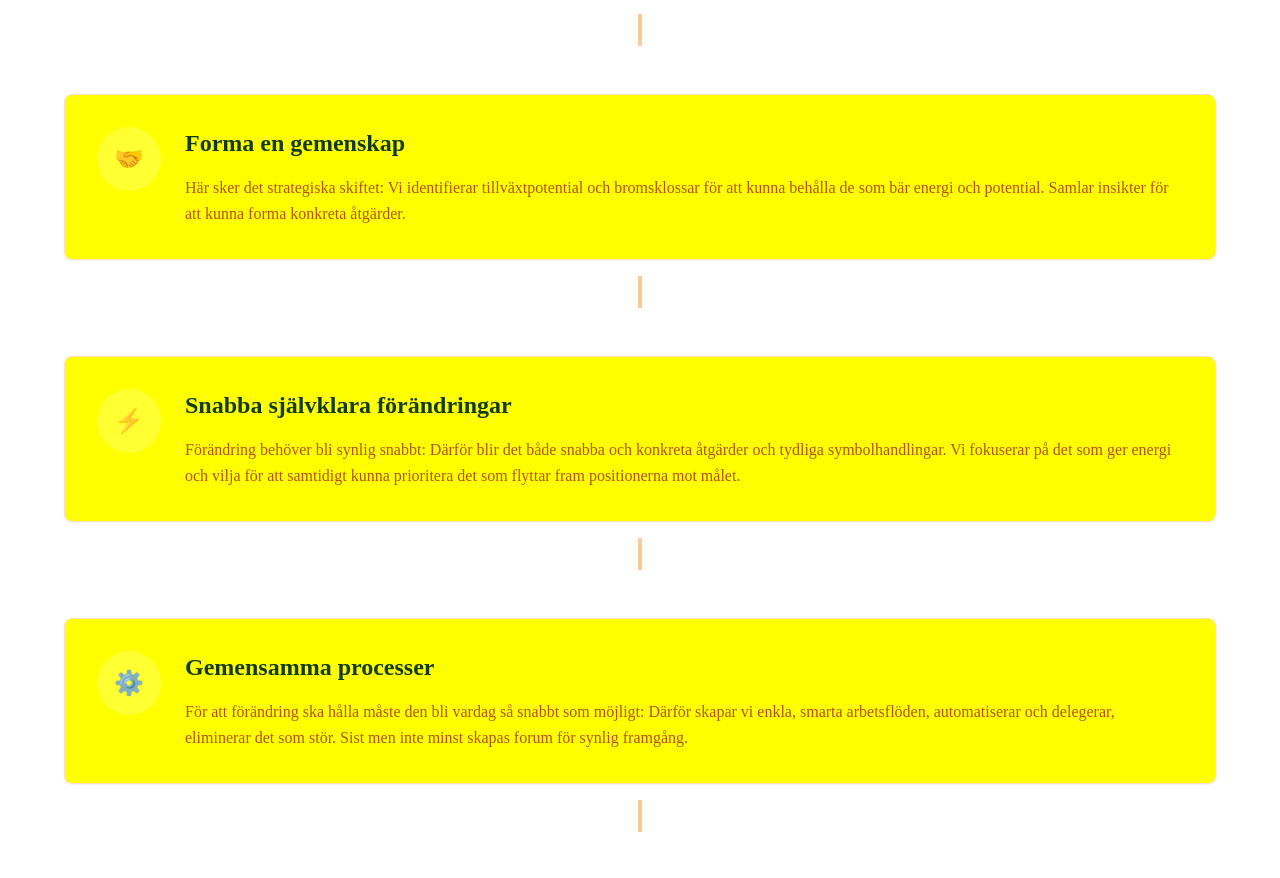
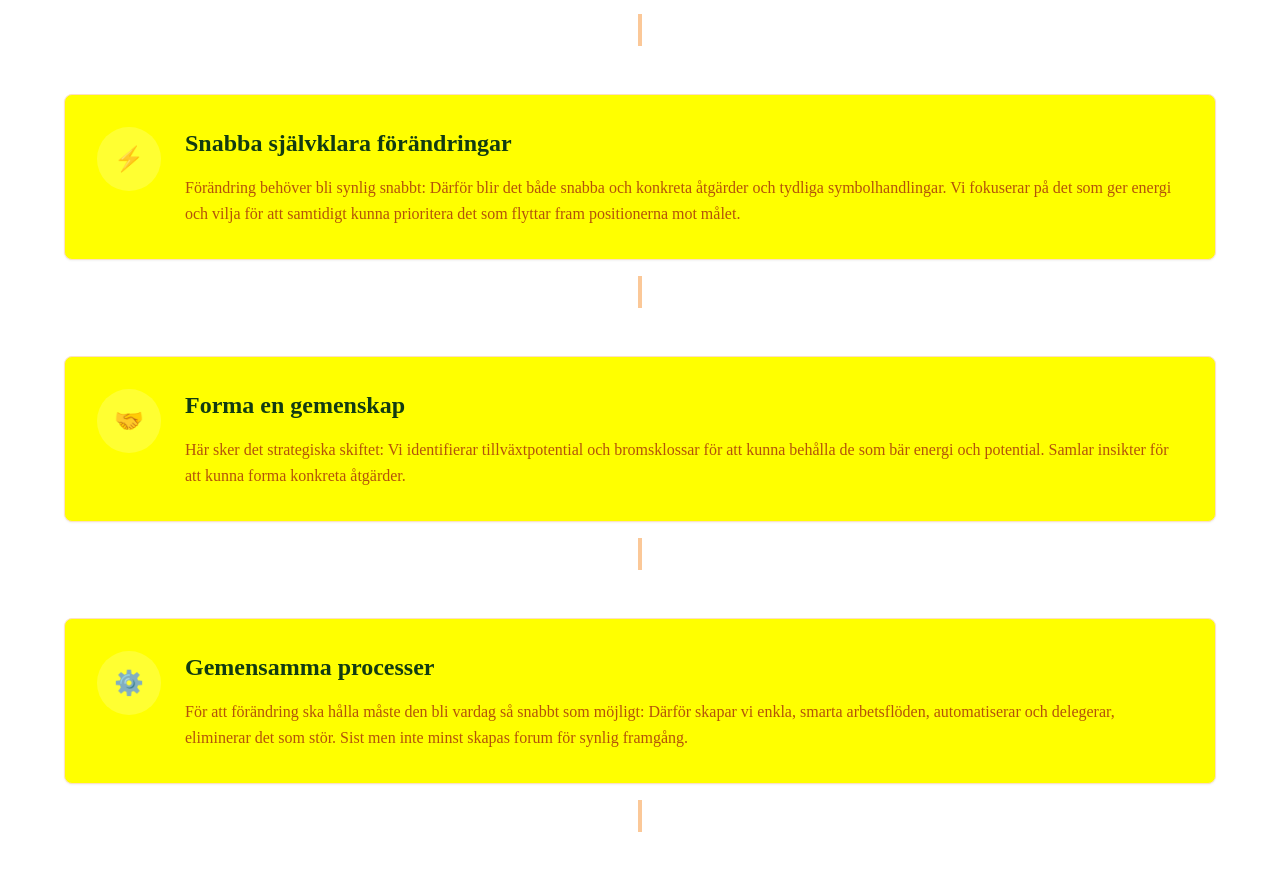
Before and after one commit to Anna-Bansell-Holding/anna-bansell-hemsida, a React (Vite) app: page / in a window 1280 px wide. Shown: the part 3866-4744 px from the top of the page. Built offline with nearby package versions, Linux system fonts and the light colour scheme.

Commit message:
Rearrange method section items
Moved "Snabba självklara förändringar" before "Forma en gemenskap" in the method section.

```diff
--- a/src/components/MethodSection.tsx
+++ b/src/components/MethodSection.tsx
@@ -1,4 +1,3 @@
-
 import React from 'react';
 import { Card, CardContent } from '@/components/ui/card';
 
@@ -15,14 +14,14 @@ const MethodSection = () => {
       description: "För att förstå vad som krävs för att lyckas behöver vi förstå nuläget – på riktigt och det görs genom djupgående analys av både hårda och mjuka signaler (t.ex. energi, engagemang, mobbning), gemensam information och insikt. Vi tydliggör också roller och ansvar."
     },
     {
+      icon: "⚡",
+      title: "Snabba självklara förändringar",
+      description: "Förändring behöver bli synlig snabbt: Därför blir det både snabba och konkreta åtgärder och tydliga symbolhandlingar. Vi fokuserar på det som ger energi och vilja för att samtidigt kunna prioritera det som flyttar fram positionerna mot målet."
+    },
+    {
       icon: "🤝",
       title: "Forma en gemenskap",
       description: "Här sker det strategiska skiftet: Vi identifierar tillväxtpotential och bromsklossar för att kunna behålla de som bär energi och potential. Samlar insikter för att kunna forma konkreta åtgärder."
-    },
-    {
-      icon: "⚡",
-      title: "Snabba självklara förändringar",
-      description: "Förändring behöver bli synlig snabbt: Därför blir det både snabba och konkreta åtgärder och tydliga symbolhandlingar. Vi fokuserar på det som ger energi och vilja för att samtidigt kunna prioritera det som flyttar fram positionerna mot målet."
     },
     {
       icon: "⚙️",
```
